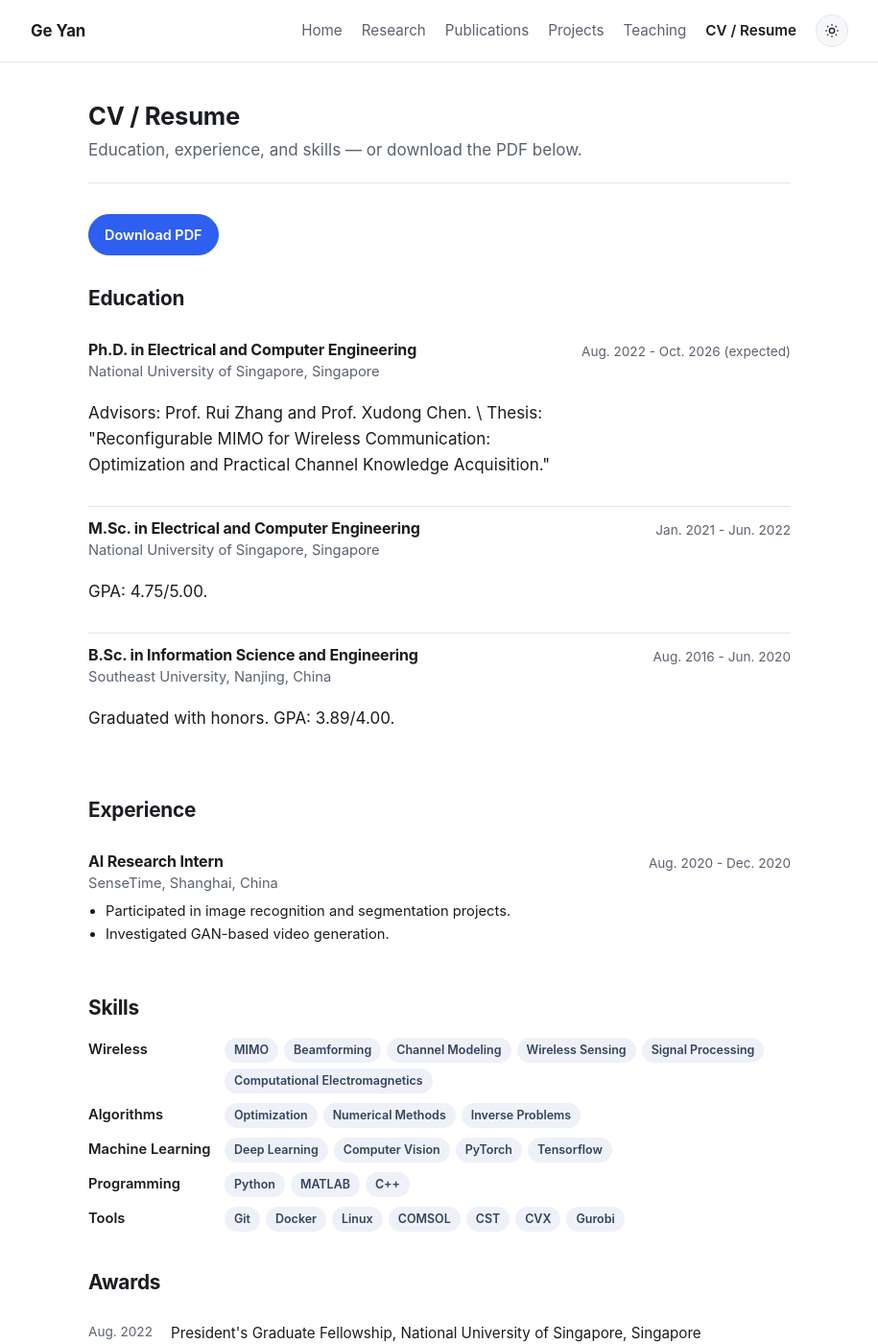
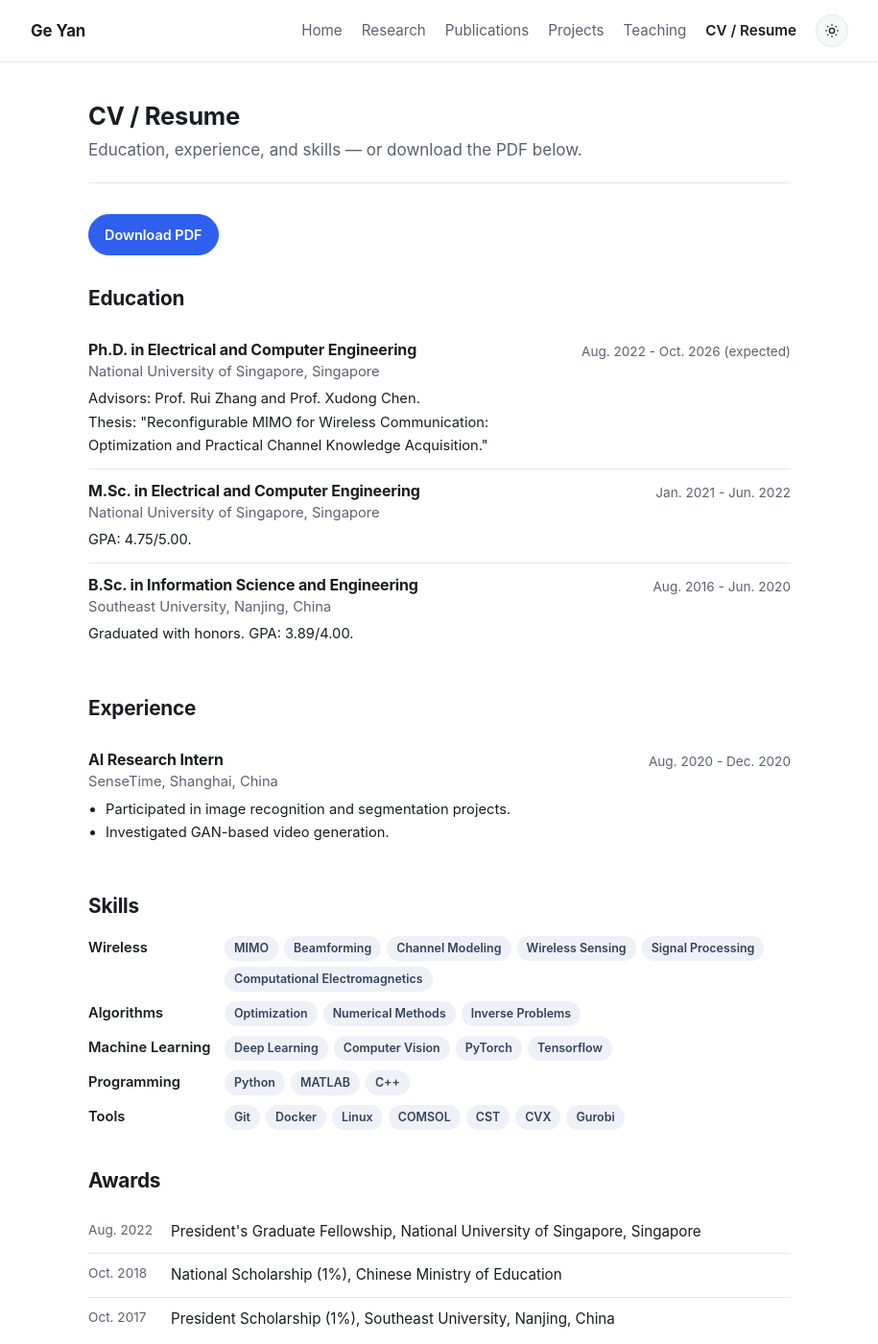
Before and after one commit to ian-geyan/ian-geyan.github.io, a Jekyll site: the page built from cv.html, in a window 1280 px wide and 1400 px high. Shown: the whole window at 96% size, without its empty margins (182-1097 px from the left). Built offline with Jekyll 4.4.1, drawn with Linux system fonts in a browser that asks for light colours.

```diff
--- a/_config.yml
+++ b/_config.yml
@@ -16,7 +16,7 @@
 author:
   name: "Ge Yan"
   role: "PhD Candidate, Electrical and Computer Engineering, National University of Singapore"
-  avatar: "/assets/images/avatar.jpg" # replace with your own photo
+  avatar: "/assets/images/avatar.png" # replace with your own photo
   location: "Singapore"
   bio: >-
     I am a Ph.D. candidate at the National University of Singapore working at the intersection of wireless communications, signal processing, optimization, and computational electromagnetics. My research develops algorithms and mathematical models for wireless communication and sensing systems, with interests spanning reconfigurable MIMO, channel knowledge maps, radio sensing, inverse scattering, and machine learning.
--- a/_data/news.yml
+++ b/_data/news.yml
@@ -5,5 +5,7 @@
   text: "Started **job hunting** for both academic and industry opportunities as a research scientist/engineer."
 - date: 2026-07-31
   text: "Paper accepted for presentation at **2026 IEEE Global Communications Conference: Wireless Communications**."
+- date: 2026-07-17
+  text: "Ph.D. thesis submitted for examination."
 - date: 2026-05-12
   text: "Prepint paper titled 'Slow Movable Antenna System Design Based on Cell-Specific Long-Term Angular Power Spectrum' is available at https://arxiv.org/abs/2605.12192."
--- a/assets/css/main.scss
+++ b/assets/css/main.scss
@@ -475,6 +475,8 @@
 .cv-entry:last-child { border-bottom: none; }
 .cv-entry__main h3 { margin: 0 0 2px; font-size: 1rem; }
 .cv-entry__org { margin: 0 0 4px; color: var(--text-muted); font-size: 0.92rem; }
+.cv-entry__detail-line { margin: 0 0 2px; font-size: 0.92rem; }
+.cv-entry__detail-line:last-child { margin-bottom: 0; }
 .cv-entry__details { margin: 6px 0 0; padding-left: 18px; font-size: 0.92rem; }
 .cv-entry__period {
   flex-shrink: 0;
--- a/cv.html
+++ b/cv.html
@@ -17,7 +17,7 @@
     <div class="cv-entry__main">
       <h3>{{ item.degree }}</h3>
       <p class="cv-entry__org">{{ item.institution }}</p>
-      {% if item.details %}<p>{{ item.details }}</p>{% endif %}
+      {% for line in item.details %}<p class="cv-entry__detail-line">{{ line }}</p>{% endfor %}
     </div>
     <div class="cv-entry__period">{{ item.period }}</div>
   </div>
```
Also changed, not shown: _data/cv.yml (+9 -3 lines), 1 other file.
